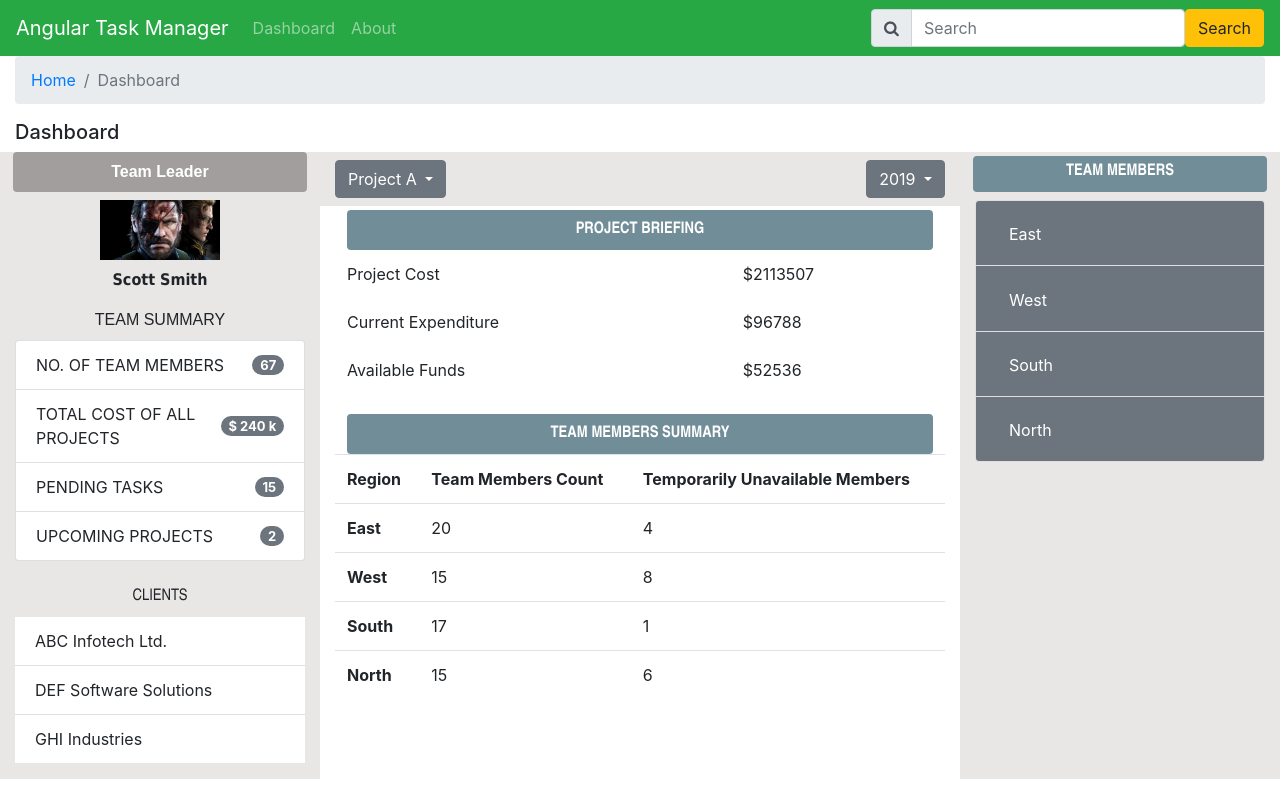
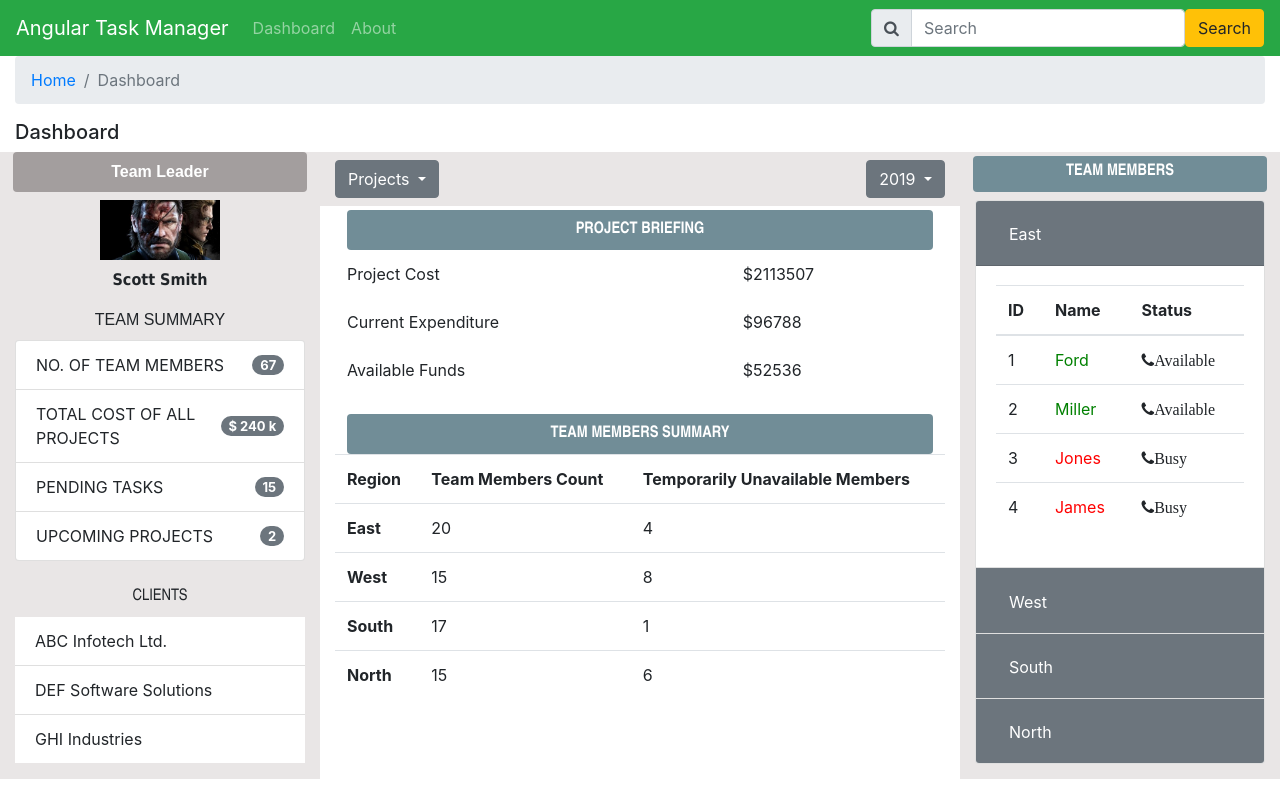
Before and after one commit to PZiamanesh/TaskManagerAngularApp, an Angular app: page /dashboard in a window 1280 px wide. Built offline with nearby package versions, Linux system fonts and the light colour scheme.

Commit message:
basic ng style syntax

```diff
--- a/src/app/dashboard/dashboard.component.html
+++ b/src/app/dashboard/dashboard.component.html
@@ -65,10 +65,11 @@
                         <div class="dropdown">
                             <button class="btn btn-secondary dropdown-toggle" type="button" id="dropdownMenuButton1"
                                 data-toggle="dropdown">
-                                Project A
+                                Projects
                             </button>
                             <div class="dropdown-menu">
-                                <a class="dropdown-item" href="#" *ngFor="let project of Projects">{{project}}</a>
+                                <a class="dropdown-item" href="#" *ngFor="let project of Projects"
+                                    onclick="return false" (click)="onPushProjectButton($event)">{{project}}</a>
                             </div>
                         </div>
                     </div>
@@ -145,7 +146,8 @@
                                 </button>
                             </h2>
                         </div>
-                        <div [id]="'cardbody' + i" class="collapse" data-parent="#accordion1">
+                        <div [id]="'cardbody' + i" class="collapse" [ngClass]="(i==0)? 'show':''"
+                            data-parent="#accordion1">
                             <div class="card-body">
                                 <table class="table">
                                     <thead>
@@ -158,8 +160,10 @@
                                     <tbody>
                                         <tr *ngFor="let member of teamMember.Members">
                                             <td>{{member.ID}}</td>
-                                            <td>{{member.Name}}</td>
-                                            <td><i class="fa fa-phone">{{member.Status}}</i></td>
+                                            <td [style.color]="getMemberStatColor(member.Status)">{{member.Name}}</td>
+                                            <td>
+                                                <i class="fa fa-phone">{{member.Status}}</i>
+                                            </td>
                                         </tr>
                                     </tbody>
                                 </table>
--- a/src/app/dashboard/dashboard.component.ts
+++ b/src/app/dashboard/dashboard.component.ts
@@ -42,8 +42,7 @@ export class DashboardComponent implements OnInit {
 
     this.Projects = ['Project X', 'Project B', 'Project C', 'Project D'];
 
-    for (var i = 2019; i >= 2010; i--)
-    {
+    for (var i = 2019; i >= 2010; i--) {
       this.Years.push(i);
     }
 
@@ -108,7 +107,43 @@ export class DashboardComponent implements OnInit {
         ],
       },
     ];
-
   }
 
+  onPushProjectButton($event: any) {
+
+    if ($event.target.innerHTML.trim() == 'Project A') {
+      this.ProjectCost = 2113507;
+      this.CurrentExpenditure = 96788;
+      this.AvailableFunds = 52436;
+    } else if ($event.target.innerHTML.trim() == 'Project B') {
+      this.ProjectCost = 88923;
+      this.CurrentExpenditure = 22450;
+      this.AvailableFunds = 2640;
+    } else if ($event.target.innerHTML.trim() == 'Project C') {
+      this.ProjectCost = 662183;
+      this.CurrentExpenditure = 7721;
+      this.AvailableFunds = 9811;
+    } else if ($event.target.innerHTML.trim() == 'Project D') {
+      this.ProjectCost = 928431;
+      this.CurrentExpenditure = 562;
+      this.AvailableFunds = 883;
+    }
+  }
+
+  getMemberStatColor(status: string): string {
+    switch (status) {
+      case 'Busy':
+        return 'red';
+        break;
+      case 'Available':
+        return 'green';
+        break;
+      default:
+        return 'black';
+        break;
+    }
+  }
+
+
+
 }
```
